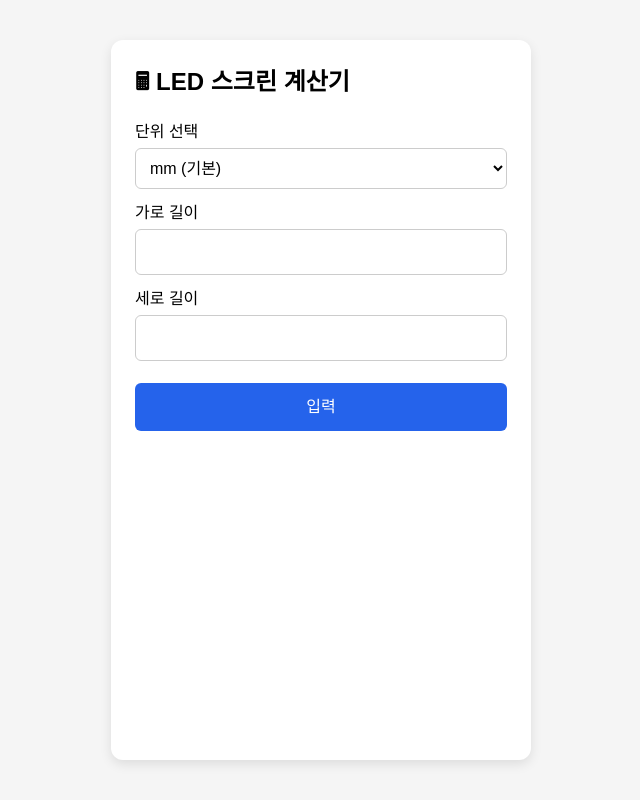
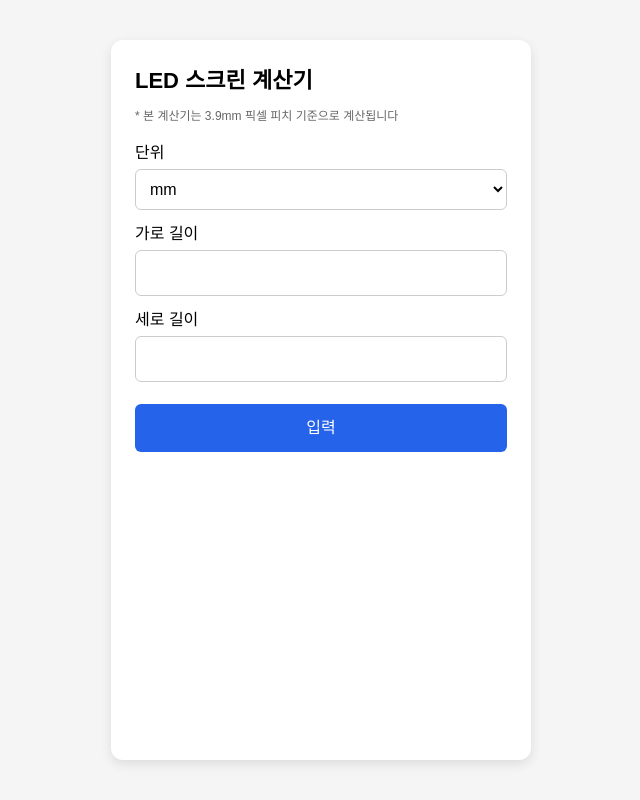
Before and after one commit to JGong79/led-screen-calculator, a Next.js app: page / in a window 1280 px wide. Shown: the whole page, without its empty margins (319-959 px from the left). Built offline with nearby package versions, Linux system fonts and the light colour scheme.

Commit message:
전기 계산로직 수적

```diff
--- a/app/page.tsx
+++ b/app/page.tsx
@@ -8,153 +8,138 @@ export default function Home() {
   const [unit, setUnit] = useState('mm');
   const [result, setResult] = useState<any>(null);
 
-  // 단위 변환
-  const convertToMm = (value: number, unit: string) => {
+  const convertToMm = (value: number) => {
     if (unit === 'cm') return value * 10;
     if (unit === 'm') return value * 1000;
     return value;
   };
 
   const calculate = () => {
-    const w = convertToMm(Number(width), unit);
-    const h = convertToMm(Number(height), unit);
+    const w = convertToMm(Number(width));
+    const h = convertToMm(Number(height));
 
     if (!w || !h) return;
 
-    // 판 계산
-    const horizontalCount = Math.floor(w / 500);
-    const verticalCount = Math.floor(h / 500);
+    // ===== 판 계산 =====
+    const horizontal = Math.floor(w / 500);
+    const verticalRows = Math.floor(h / 500);
 
-    const count1000x500 =
-      Math.floor(w / 1000) * Math.floor(h / 500);
+    const evenRows = Math.floor(verticalRows / 2);
+    const oddRows = verticalRows % 2;
+
+    const count1000x500 = evenRows * Math.floor(horizontal / 2);
     const count500x500 =
-      horizontalCount * verticalCount - count1000x500;
+      evenRows * (horizontal % 2) + oddRows * horizontal;
 
-    const ver1000 = Math.floor(h / 1000);
-    const ver500 = verticalCount - ver1000;
+    const ver1000 = evenRows;
+    const ver500 = oddRows;
 
-    // 대각선 (인치)
-    const diagonal =
-      Math.sqrt(w * w + h * h) / 25.4;
+    // ===== 해상도 =====
+    const widthPx = Math.floor((w / 1000) * 256);
+    const heightPx = Math.floor((h / 1000) * 256);
 
-    // 신호선
-    const signal = Math.ceil(horizontalCount / 6);
+    // ===== 신호선 =====
+    const totalPixels = widthPx * heightPx;
+    const signal = Math.ceil(totalPixels / 600000);
 
-    // 전력
-    const powerA = Math.ceil((w * h) / 220000);
+    // ===== 전기 =====
+    const area = (w / 1000) * (h / 1000);
+    const powerA = Math.ceil(((area * 800) / 220) * 1.2);
+
+    // ===== 파워콘 =====
+    // 4스퀘어 (보통 20A 기준)
     const powercon4 = Math.ceil(powerA / 20);
-    const powercon25 = Math.ceil(powerA / 12);
 
-    // ⭐ 픽셀 계산 (3.9mm 실제 기준)
-    const pixelPerMm = 256 / 1000;
-    const pixelWidth = Math.round(w * pixelPerMm);
-    const pixelHeight = Math.round(h * pixelPerMm);
+    // 2.5스퀘어 (보통 15A 기준)
+    const powercon25 = Math.ceil(powerA / 15);
 
-    // ⭐ 비율 계산 (최대공약수)
+    // ===== 대각선 =====
+    const diagonal = Math.sqrt(w * w + h * h) / 25.4;
+
+    // ===== 비율 =====
     const gcd = (a: number, b: number): number =>
       b === 0 ? a : gcd(b, a % b);
 
-    const ratioGcd = gcd(pixelWidth, pixelHeight);
-    const ratioW = pixelWidth / ratioGcd;
-    const ratioH = pixelHeight / ratioGcd;
+    const ratioW = Math.round(w);
+    const ratioH = Math.round(h);
+    const divisor = gcd(ratioW, ratioH);
+    const ratio = `${ratioW / divisor}:${ratioH / divisor}`;
 
     setResult({
       count1000x500,
       count500x500,
-      horizontalCount,
+      horizontal,
       ver1000,
       ver500,
-      diagonal: diagonal.toFixed(1),
       signal,
       powerA,
       powercon4,
       powercon25,
-      pixelWidth,
-      pixelHeight,
-      resolution: `${pixelWidth} x ${pixelHeight}`,
-      ratio: `${ratioW}:${ratioH}`,
+      diagonal: diagonal.toFixed(1),
+      resolution: `${widthPx} x ${heightPx}`,
+      ratio,
     });
   };
 
   return (
-    <main style={styles.container}>
+    <div style={styles.container}>
       <div style={styles.card}>
-        <h1 style={styles.title}>🖩 LED 스크린 계산기</h1>
+        <h1 style={styles.title}>LED 스크린 계산기</h1>
 
-        {/* 단위 선택 */}
+        <p style={styles.subtitle}>
+          * 본 계산기는 3.9mm 픽셀 피치 기준으로 계산됩니다
+        </p>
+
         <div style={styles.field}>
-          <label>단위 선택</label>
-          <select
-            value={unit}
-            onChange={(e) => setUnit(e.target.value)}
-            style={styles.input}
-          >
-            <option value="mm">mm (기본)</option>
+          <label>단위</label>
+          <select value={unit} onChange={(e) => setUnit(e.target.value)} style={styles.input}>
+            <option value="mm">mm</option>
             <option value="cm">cm</option>
             <option value="m">m</option>
           </select>
         </div>
 
-        {/* 가로 */}
         <div style={styles.field}>
           <label>가로 길이</label>
-          <input
-            type="number"
-            value={width}
-            onChange={(e) => setWidth(e.target.value)}
-            style={styles.input}
-          />
+          <input type="number" value={width} onChange={(e) => setWidth(e.target.value)} style={styles.input} />
         </div>
 
-        {/* 세로 */}
         <div style={styles.field}>
           <label>세로 길이</label>
-          <input
-            type="number"
-            value={height}
-            onChange={(e) => setHeight(e.target.value)}
-            style={styles.input}
-          />
+          <input type="number" value={height} onChange={(e) => setHeight(e.target.value)} style={styles.input} />
         </div>
 
         <button onClick={calculate} style={styles.button}>
           입력
         </button>
 
-        {/* 결과 */}
         {result && (
           <div style={styles.resultBox}>
-
-            {/* 1번 그룹 */}
             {renderRow("1000x500 판 개수", result.count1000x500)}
             {renderRow("500x500 판 개수", result.count500x500)}
-            {renderRow("가로 판 개수", result.horizontalCount)}
+            {renderRow("가로 판 개수", result.horizontal)}
             {renderRow("세로 판 개수 (1000짜리)", result.ver1000)}
             {renderRow("세로 판 개수 (500짜리)", result.ver500)}
 
             <div style={styles.divider}></div>
 
-            {/* 2번 그룹 */}
             {renderRow("필요 신호선 개수", result.signal)}
             {renderRow("전기 용량 (A)", result.powerA)}
-            {renderRow("파워콘 개수 (4스퀘어)", result.powercon4)}
-            {renderRow("파워콘 개수 (2.5스퀘어)", result.powercon25)}
+            {renderRow("파워콘 개수 (4SQ)", result.powercon4)}
+            {renderRow("파워콘 개수 (2.5SQ)", result.powercon25)}
 
             <div style={styles.divider}></div>
 
-            {/* 3번 그룹 */}
             {renderRow("대각선 길이 (인치)", result.diagonal)}
             {renderRow("해상도", result.resolution)}
             {renderRow("비율", result.ratio)}
-
           </div>
-)}
+        )}
       </div>
-    </main>
+    </div>
   );
 }
 
-// 결과 줄
 function renderRow(label: string, value: any) {
   return (
     <div style={styles.row}>
@@ -164,7 +149,6 @@ function renderRow(label: string, value: any) {
   );
 }
 
-// 스타일
 const styles: any = {
   container: {
     display: "flex",
@@ -182,10 +166,16 @@ const styles: any = {
     boxShadow: "0 4px 12px rgba(0,0,0,0.1)",
   },
   title: {
-    fontSize: "24px",
+    fontSize: "22px",
     fontWeight: "bold",
     marginBottom: "20px",
     color: "#000",
+  },
+  subtitle: {
+    fontSize: "12px",
+    color: "#666",
+    marginTop: "-10px",
+    marginBottom: "16px",
   },
   field: {
     marginBottom: "12px",
@@ -227,6 +217,6 @@ const styles: any = {
   divider: {
     height: "12px",
     borderBottom: "2px solid #e5e7eb",
-    margin: "8px 0 12px 0"
+    margin: "8px 0 12px 0",
   },
 };
```
